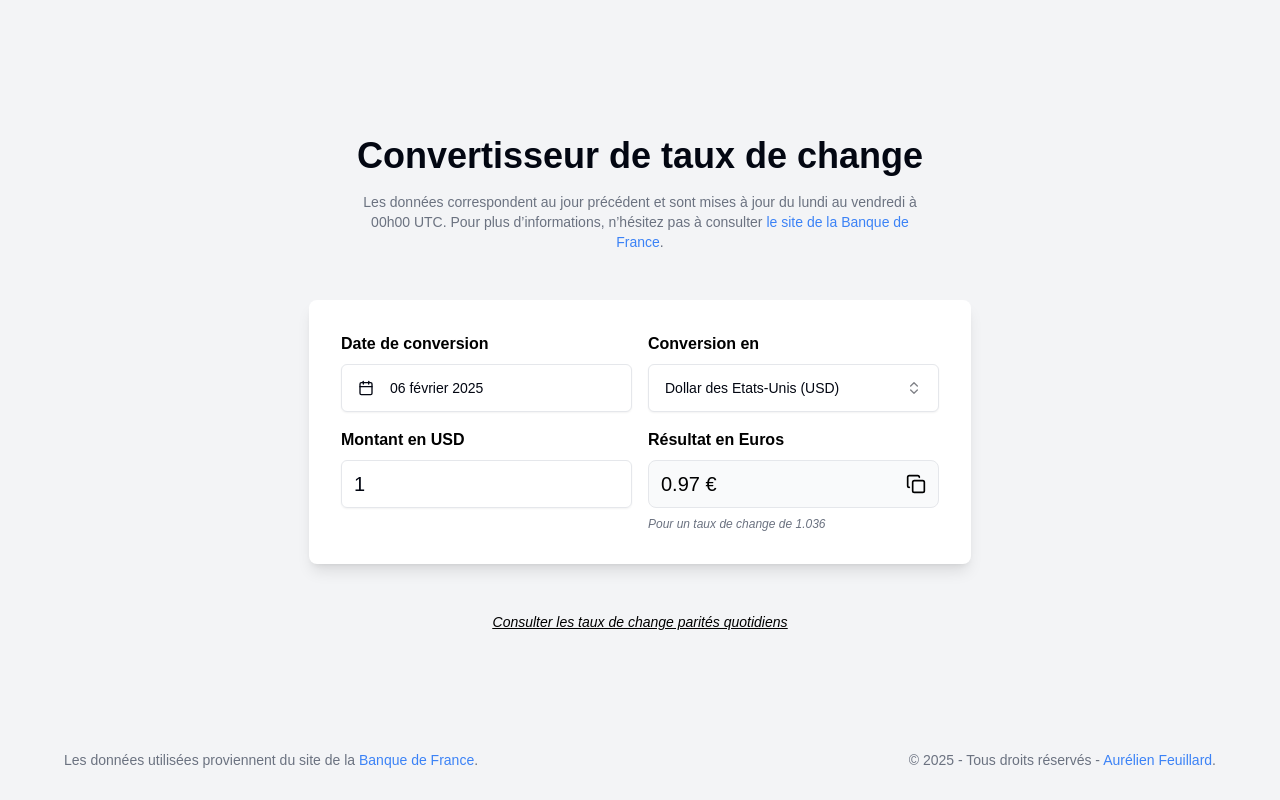
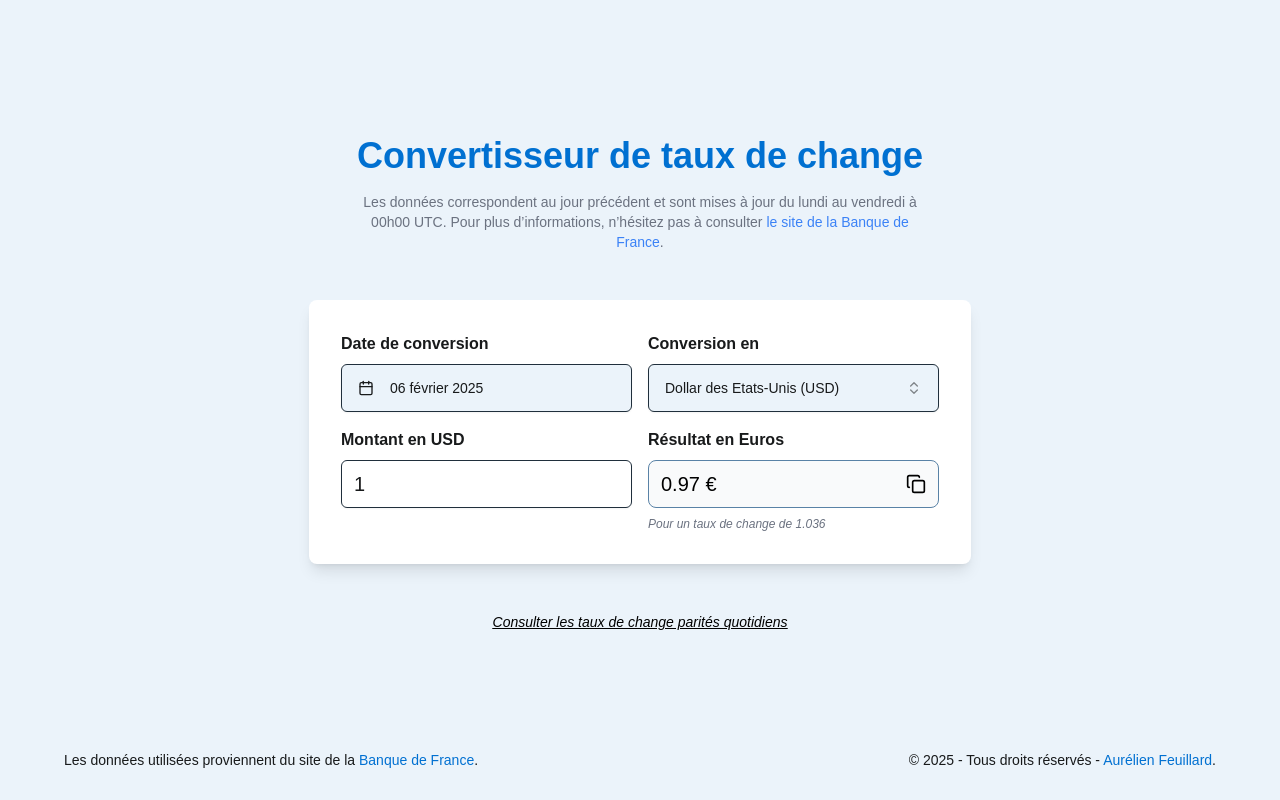
Before and after one commit to aurelien-f/convert-taux-bdf, a Next.js app: page / in a window 1280 px wide. Built offline with nearby package versions, Linux system fonts and the light colour scheme.

Commit message:
Update project configuration and styling with new color scheme and NVM support

```diff
--- a/package.json
+++ b/package.json
@@ -9,7 +9,8 @@
 		"lint": "next lint",
 		"cron": "node scripts/cron_donwload_cvs.js",
 		"convert": "node scripts/convertCSVtoJson.js",
-		"extractTitles": "node scripts/extractTitlesCSVtoJson.js"
+		"extractTitles": "node scripts/extractTitlesCSVtoJson.js",
+		"init": "nvmrc && next dev"
 	},
 	"dependencies": {
 		"@radix-ui/react-dialog": "^1.1.6",
@@ -39,6 +40,7 @@
 		"@types/react-dom": "^19",
 		"eslint": "^9",
 		"eslint-config-next": "15.1.6",
+		"nvmrc": "^1.1.0",
 		"postcss": "^8",
 		"tailwindcss": "^3.4.1",
 		"typescript": "^5"
--- a/src/app/globals.css
+++ b/src/app/globals.css
@@ -20,57 +20,48 @@ body {
 
 @layer base {
 	:root {
-		--background: 0 0% 100%;
-		--foreground: 224 71.4% 4.1%;
-		--card: 0 0% 100%;
-		--card-foreground: 224 71.4% 4.1%;
-		--popover: 0 0% 100%;
-		--popover-foreground: 224 71.4% 4.1%;
-		--primary: 220.9 39.3% 11%;
-		--primary-foreground: 210 20% 98%;
-		--secondary: 220 14.3% 95.9%;
-		--secondary-foreground: 220.9 39.3% 11%;
-		--muted: 220 14.3% 95.9%;
-		--muted-foreground: 220 8.9% 46.1%;
-		--accent: 220 14.3% 95.9%;
-		--accent-foreground: 220.9 39.3% 11%;
-		--destructive: 0 84.2% 60.2%;
-		--destructive-foreground: 210 20% 98%;
-		--border: 220 13% 91%;
-		--input: 220 13% 91%;
-		--ring: 224 71.4% 4.1%;
-		--chart-1: 12 76% 61%;
-		--chart-2: 173 58% 39%;
-		--chart-3: 197 37% 24%;
-		--chart-4: 43 74% 66%;
-		--chart-5: 27 87% 67%;
+		--background: 208 58% 95%;
+		--foreground: 208 5% 10%;
+		--card: 208 50% 90%;
+		--card-foreground: 208 5% 15%;
+		--popover: 208 58% 95%;
+		--popover-foreground: 208 95% 10%;
+		--primary: 208 100% 41%;
+		--primary-foreground: 0 0% 100%;
+		--secondary: 208 30% 70%;
+		--secondary-foreground: 0 0% 0%;
+		--muted: 170 30% 85%;
+		--muted-foreground: 208 5% 35%;
+		--accent: 170 30% 80%;
+		--accent-foreground: 208 5% 15%;
+		--destructive: 0 58% 30%;
+		--destructive-foreground: 208 5% 90%;
+		--border: 208 30% 50%;
+		--input: 208 30% 18%;
+		--ring: 208 100% 41%;
 		--radius: 0.5rem;
 	}
 	.dark {
-		--background: 224 71.4% 4.1%;
-		--foreground: 210 20% 98%;
-		--card: 224 71.4% 4.1%;
-		--card-foreground: 210 20% 98%;
-		--popover: 224 71.4% 4.1%;
-		--popover-foreground: 210 20% 98%;
-		--primary: 210 20% 98%;
-		--primary-foreground: 220.9 39.3% 11%;
-		--secondary: 215 27.9% 16.9%;
-		--secondary-foreground: 210 20% 98%;
-		--muted: 215 27.9% 16.9%;
-		--muted-foreground: 217.9 10.6% 64.9%;
-		--accent: 215 27.9% 16.9%;
-		--accent-foreground: 210 20% 98%;
-		--destructive: 0 62.8% 30.6%;
-		--destructive-foreground: 210 20% 98%;
-		--border: 215 27.9% 16.9%;
-		--input: 215 27.9% 16.9%;
-		--ring: 216 12.2% 83.9%;
-		--chart-1: 220 70% 50%;
-		--chart-2: 160 60% 45%;
-		--chart-3: 30 80% 55%;
-		--chart-4: 280 65% 60%;
-		--chart-5: 340 75% 55%;
+		--background: 208 50% 10%;
+		--foreground: 208 5% 90%;
+		--card: 208 50% 10%;
+		--card-foreground: 208 5% 90%;
+		--popover: 208 50% 5%;
+		--popover-foreground: 208 5% 90%;
+		--primary: 208 100% 41%;
+		--primary-foreground: 0 0% 100%;
+		--secondary: 208 30% 17%;
+		--secondary-foreground: 0 0% 100%;
+		--muted: 170 30% 17%;
+		--muted-foreground: 208 5% 60%;
+		--accent: 170 30% 17%;
+		--accent-foreground: 208 5% 90%;
+		--destructive: 0 58% 30%;
+		--destructive-foreground: 208 5% 90%;
+		--border: 208 30% 18%;
+		--input: 208 30% 18%;
+		--ring: 208 100% 41%;
+		--radius: 0.5rem;
 	}
 }
 
--- a/src/app/layout.tsx
+++ b/src/app/layout.tsx
@@ -26,13 +26,13 @@ export default function RootLayout({
   return (
     <html lang="en">
       <body
-        className={`${geistSans.variable} ${geistMono.variable} antialiased bg-gray-100 `}
+        className={`${geistSans.variable} ${geistMono.variable} antialiased bg-background `}
       >
         <main className="min-h-screen relative pt-12 md:pt-0 flex flex-col justify-between md:block">
           {children}
           <footer className="py-5 px-4 md:px-16 flex flex-col items-center gap-2 md:flex-row md:justify-between h-auto md:h-20">
-            <p className="text-center text-sm text-gray-500">Les données utilisées proviennent du site de la <a target="_blank" href="https://www.banque-france.fr/fr/publications-et-statistiques/statistiques?theme%5B7194%5D=7194&sub_theme%5B7205%5D=7205" className="text-blue-500 hover:underline">Banque de France</a>.</p>
-            <p className="text-center text-sm text-gray-500">© 2025 - Tous droits réservés - <a target="_blank" href="https://www.aurelien-feuillard.fr" className="text-blue-500 hover:underline">Aurélien Feuillard</a>.</p>
+            <p className="text-center text-sm">Les données utilisées proviennent du site de la <a target="_blank" href="https://www.banque-france.fr/fr/publications-et-statistiques/statistiques?theme%5B7194%5D=7194&sub_theme%5B7205%5D=7205" className="text-primary hover:underline">Banque de France</a>.</p>
+            <p className="text-center text-sm">© 2025 - Tous droits réservés - <a target="_blank" href="https://www.aurelien-feuillard.fr" className="text-primary hover:underline">Aurélien Feuillard</a>.</p>
           </footer>
         </main>
         <Toaster />
--- a/src/app/page.tsx
+++ b/src/app/page.tsx
@@ -13,7 +13,7 @@ export default async function Home() {
   return (
     <section className="md:min-h-[calc(100vh-5rem)] pt-0 md:pt-12 flex items-center flex-col gap-12 justify-center px-4 md:px-0">
       <div>
-        <h1 className="text-4xl font-bold text-center mb-4">Convertisseur de taux de change</h1>
+        <h1 className="text-4xl font-bold text-center mb-4 text-primary">Convertisseur de taux de change</h1>
         <div className="flex flex-col gap-2 md:max-w-xl md:mx-auto">
           <p className="text-center text-sm text-gray-500">Les données correspondent au jour précédent et sont mises à jour du lundi au vendredi à 00h00 UTC. Pour plus d’informations, n’hésitez pas à consulter <a target="_blank" href="https://www.banque-france.fr/fr/publications-et-statistiques/statistiques?theme%5B7194%5D=7194&sub_theme%5B7205%5D=7205" className="text-blue-500">le site de la Banque de France</a>.</p>
         </div>
--- a/src/components/SearchBar.tsx
+++ b/src/components/SearchBar.tsx
@@ -89,7 +89,7 @@ export default function SearchBar({ initialRate, updateRates, titles }: SearchBa
     </div>}
     <div className="grid grid-cols-1 md:grid-cols-2 gap-4">
       <div className="flex flex-col gap-2">
-        <label className="text-black font-bold">Date de conversion</label>
+        <label className="font-bold">Date de conversion</label>
         <Popover>
           <PopoverTrigger asChild>
             <Button
@@ -121,7 +121,7 @@ export default function SearchBar({ initialRate, updateRates, titles }: SearchBa
       </div>
 
       <div className="flex flex-col gap-2">
-        <p className="text-black font-bold">Conversion en</p>
+        <p className="font-bold">Conversion en</p>
         <Popover open={open} onOpenChange={setOpen}>
           <PopoverTrigger asChild>
             <Button
@@ -169,7 +169,7 @@ export default function SearchBar({ initialRate, updateRates, titles }: SearchBa
       </div>
 
       <div className="flex flex-col gap-2">
-        <label htmlFor="amount" className="text-black font-bold">Montant en {selectedCurrency}</label>
+        <label htmlFor="amount" className="font-bold">Montant en {selectedCurrency}</label>
         <Input
           type="number"
           step="0.01"
@@ -183,7 +183,7 @@ export default function SearchBar({ initialRate, updateRates, titles }: SearchBa
       </div>
 
       <div className="flex flex-col gap-2">
-        <p className="text-black font-bold">Résultat en Euros</p>
+        <p className="font-bold">Résultat en Euros</p>
         <div className="w-full p-3 h-12 flex items-center justify-between text-xl border rounded-lg bg-gray-50 text-black cursor-pointer" onClick={copyToClipboard}>
           <span>{result} €</span>
           <button
```
Also changed, not shown: 2 other files (tests, documents, lock files or other folders). Lines whose indentation alone changed are shown as unchanged.
